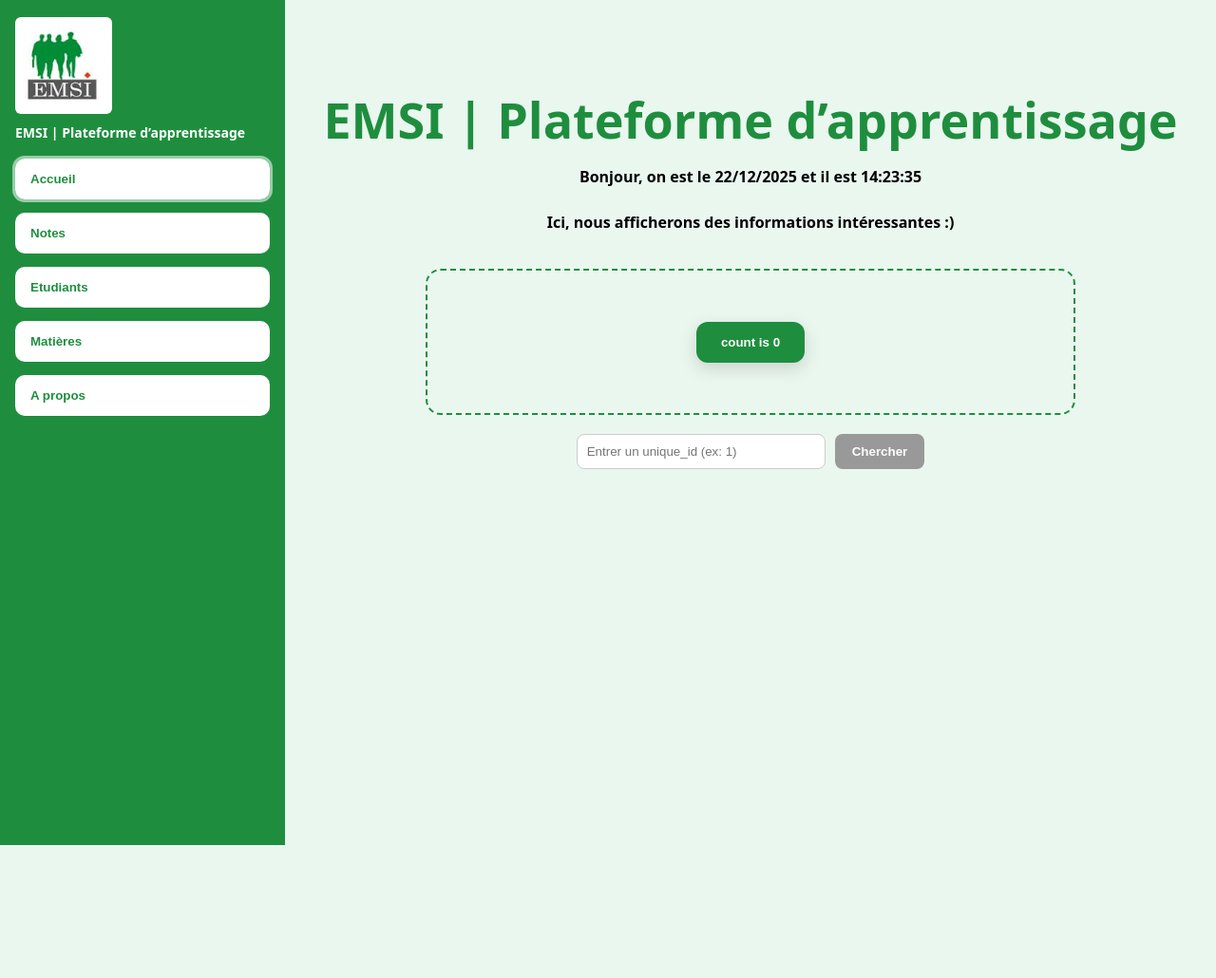
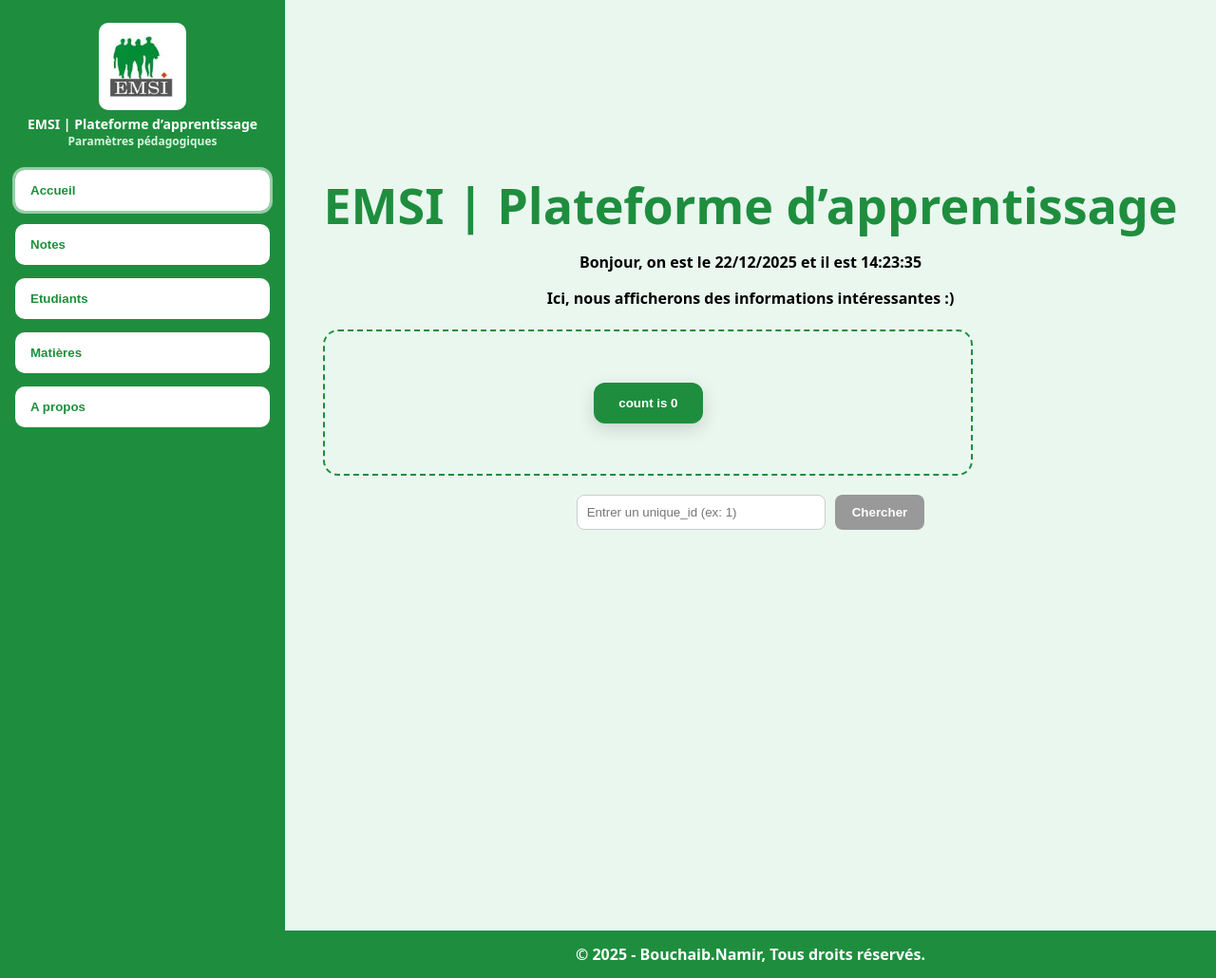
Before and after one commit to MBDS-CASA/react101-BouchaibNamir1, a React (Vite) app: page / in a window 1280 px wide. Shown: the whole page at 95% size. Before the commit the page ends 890 px from the top, so only its background shows below. Built offline with nearby package versions, Linux system fonts and the light colour scheme.

Commit message:
Ajout footer global et ajustements layout

```diff
--- a/src/App.css
+++ b/src/App.css
@@ -93,3 +93,9 @@
   font-weight: 800;
   cursor: pointer;
 }
+.main {
+  flex: 1;
+  min-height: 100vh;
+  display: flex;
+  flex-direction: column;
+}
--- a/src/App.jsx
+++ b/src/App.jsx
@@ -1,6 +1,7 @@
 import { useState } from "react";
 import Menu from "./components/Menu";
 import ContentView from "./components/ContentView";
+import Footer from "./components/Footer";
 import "./App.css";
 
 export default function App() {
@@ -9,7 +10,11 @@
   return (
     <div className="layout">
       <Menu activeKey={activeKey} onChange={setActiveKey} />
-      <ContentView activeKey={activeKey} />
+
+      <div className="main">
+        <ContentView activeKey={activeKey} />
+        <Footer />   {/* ✅ TOUJOURS EN BAS, POUR TOUS LES MENUS */}
+      </div>
     </div>
   );
 }
--- /dev/null
+++ b/src/components/Footer.css
@@ -0,0 +1,14 @@
+.footer {
+  width: 100%;
+  height: 50px;
+  background: #1e8e3e;
+  color: white;
+  font-weight: 700;
+
+  display: flex;
+  align-items: center;
+  justify-content: center;
+
+  /* 👉 collée en bas */
+  margin-top: auto;
+}
--- a/src/components/Footer.jsx
+++ b/src/components/Footer.jsx
@@ -1,11 +1,9 @@
-function Footer() {
-  const annee = new Date().getFullYear();
+import "./Footer.css";
 
+export default function Footer() {
   return (
     <footer className="footer">
-      © {annee} - Bouchaib.Namir, Tous droits réservés.
+      © 2025 - Bouchaib.Namir, Tous droits réservés.
     </footer>
   );
 }
-
-export default Footer;
--- a/src/components/MainContent.jsx
+++ b/src/components/MainContent.jsx
@@ -1,5 +1,6 @@
 import { useEffect, useState } from "react";
 import SearchById from "./SearchById";
+import Footer from "./Footer"; // ✅ AJOUT
 
 function MainContent() {
   const [now, setNow] = useState(new Date());
@@ -20,14 +21,17 @@
 
   return (
     <main className="main">
-      {/* ✅ TITRE PRINCIPAL (ajout seulement) */}
+      {/* 🔽 CONTENU CENTRAL */}
+      <div className="main-content">
         <h1 className="app-title">EMSI | Plateforme d’apprentissage</h1>
 
         <p className="info">
           Bonjour, on est le {jour}/{mois}/{annee} et il est {heure}:{minute}:{second}
         </p>
 
-      <p className="hint">Ici, nous afficherons des informations intéressantes :)</p>
+        <p className="hint">
+          Ici, nous afficherons des informations intéressantes :)
+        </p>
 
         <div className="card">
           <button className="btn" onClick={() => setCount(count + 1)}>
@@ -35,8 +39,10 @@
           </button>
         </div>
 
-      {/* ✅ ON GARDE LE BLOC RÉSULTAT (SearchById) */}
         <SearchById />
+      </div>
+
+
     </main>
   );
 }
--- a/src/components/Menu.css
+++ b/src/components/Menu.css
@@ -6,34 +6,47 @@
   box-sizing: border-box;
 }
 
+/* ====== TOP (LOGO + TEXTE) ====== */
 .sidebar__top {
   display: flex;
   flex-direction: column;
-  gap: 12px;
-  margin-bottom: 18px;
+  align-items: center;     /* centre le logo */
+  gap: 6px;
+  margin-bottom: 22px;
 }
 
 .sidebar__logo {
-  width: 90px;
-  height: 90px;
+  margin-top: 6px;         /* descend légèrement le logo */
+  width: 80px;
+  height: 80px;
   object-fit: contain;
   background: white;
-  border-radius: 6px;
+  border-radius: 10px;
   padding: 6px;
+}
+
+.sidebar__text {
+  text-align: center;
 }
 
 .sidebar__title {
   color: white;
   font-weight: 800;
   font-size: 14px;
-  line-height: 1.2;
+  line-height: 1.3;
 }
 
+.sidebar__subtitle {
+  font-size: 12px;
+  font-weight: 600;
+  color: #d7f5df;
+}
+
+/* ====== MENU ====== */
 .sidebar__menu {
   display: flex;
   flex-direction: column;
   gap: 14px;
-  margin-top: 14px;
 }
 
 .sidebar__btn {
--- a/src/components/Menu.jsx
+++ b/src/components/Menu.jsx
@@ -12,9 +12,16 @@
   return (
     <aside className="sidebar">
       <div className="sidebar__top">
-        {/* Mets ton logo dans /public/logo.png (tu l’as ouvert dans VSCode) */}
         <img className="sidebar__logo" src="/logo.png" alt="EMSI" />
-        <div className="sidebar__title">EMSI | Plateforme d’apprentissage</div>
+
+        <div className="sidebar__text">
+          <div className="sidebar__title">
+            EMSI | Plateforme d’apprentissage
+          </div>
+          <div className="sidebar__subtitle">
+            Paramètres pédagogiques
+          </div>
+        </div>
       </div>
 
       <div className="sidebar__menu">
```
Lines whose indentation alone changed are shown as unchanged.
